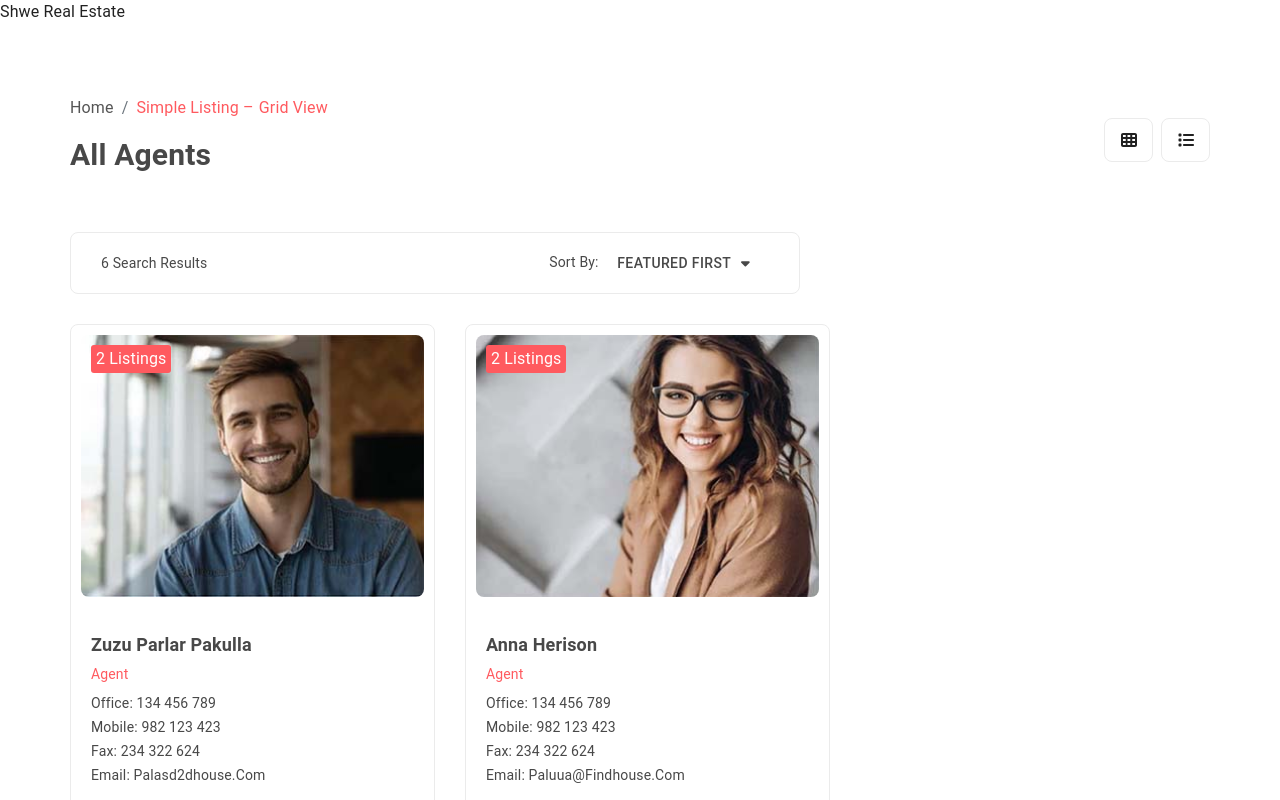
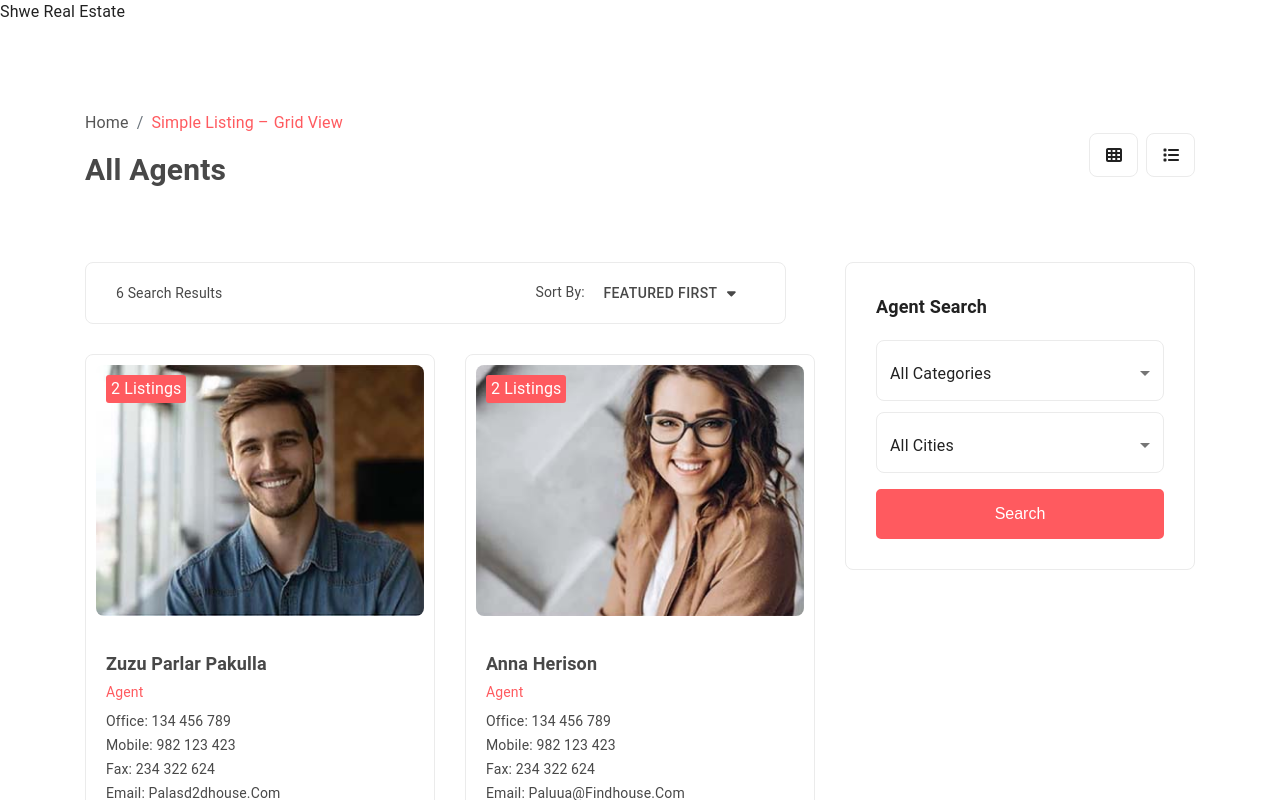
Before and after one commit to zakumialexes/real-estate, a React (Create React App) app: page / in a window 1280 px wide. Shown: the top 800 px of the page. Built offline with nearby package versions, Linux system fonts and the light colour scheme; data requests are answered from the project's data file.

Commit message:
Added: search

```diff
--- a/src/pages/agent-list/agent-list..jsx
+++ b/src/pages/agent-list/agent-list..jsx
@@ -1,15 +1,18 @@
 import style from "./agent-list.module.scss"
 import {FontAwesomeIcon} from "@fortawesome/react-fontawesome";
 import {faList, faTableCells} from "@fortawesome/free-solid-svg-icons";
+import FilterListIcon from '@mui/icons-material/FilterList';
 import {useState} from "react";
 import LeftSide from "./left-side/left-side";
 import usePaginate from "./pagination";
+import RightSide from "./right-side/right-side";
 
 
 function AgentList(props) {
     const [sortBy, setSortBy] = useState(0);
     const [paginationPage, setPaginationPage] = useState(1);
     const [isGrid, setIsGrid] = useState(true);
+    const [showSearchOverlay, setShowSearchOverlay] = useState(false)
 
     const {totalPageCount, paginatedData: paginatedAgent} = usePaginate("agent-list", paginationPage, 6);
     return (
@@ -37,12 +40,22 @@ function AgentList(props) {
                                 <FontAwesomeIcon icon={faList}/>
                             </li>
                         </ul>
+                        <div className={style.leftOverlayBtn}
+                             onClick={() => setShowSearchOverlay(prevState => !prevState)}>
+                            <div className={style.filter}>
+                                <div className={style.icon}>
+                                    <FilterListIcon/>
+                                </div>
+                                Show Filter
+                            </div>
+                        </div>
                     </div>
                 </div>
                 <div className={style.content}>
                     <LeftSide isGrid={isGrid} setSortBy={setSortBy} sortBy={sortBy} agents={paginatedAgent}
                               paginationPage={paginationPage} setPaginationPage={setPaginationPage}
                               totalPageCount={totalPageCount}/>
+                    <RightSide showSearchOverlay={showSearchOverlay}/>
                 </div>
             </div>
         </div>
--- a/src/pages/agent-list/agent-list.module.scss
+++ b/src/pages/agent-list/agent-list.module.scss
@@ -1,7 +1,13 @@
 $textOrange: #ff5a5f;
+$orangeDarker: #f53c41;
 $textDark: #484848;
 .section {
   padding: 60px 0;
+}
+
+.flexFull {
+  flex: 0 0 100%;
+  max-width: 100%;
 }
 
 .container {
@@ -11,10 +17,12 @@ $textDark: #484848;
 }
 
 .header {
+  padding: 15px;
   display: flex;
+  flex-wrap: wrap;
 
   .breadcrumbContainer {
-    width: 50%;
+    @extend .flexFull;
     margin-bottom: 55px;
 
     * {
@@ -37,9 +45,11 @@ $textDark: #484848;
         -webkit-font-smoothing: antialiased;
 
       }
-.currentViewName{
-  margin-left: 5px;
-}
+
+      .currentViewName {
+        margin-left: 5px;
+      }
+
       li:last-child {
         padding-left: 0.5rem;
         color: $textOrange;
@@ -62,17 +72,19 @@ $textDark: #484848;
   }
 
   .listing {
+    @extend .flexFull;
+    display: flex;
+    justify-content: space-between;
     width: 50%;
     margin-top: 18px;
     position: relative;
     text-align: right;
 
     ul {
+      padding: 0;
       list-style-type: none;
       display: flex;
       justify-content: flex-end;
-      width: 100%;
-
 
       li {
         background-color: #ffffff;
@@ -100,3 +112,60 @@ $textDark: #484848;
 .content {
   display: flex;
 }
+
+.leftOverlayBtn {
+  @media (min-width: 900px) {
+    display: none;
+  }
+
+  .icon {
+    height: 50px;
+    border-bottom-left-radius: 8px;
+    border-top-left-radius: 8px;
+    box-sizing: border-box;
+    background-color: #f53c41;
+    left: 0;
+    position: absolute;
+    width: 48px;
+    color: #ffffff;
+    text-align: center;
+
+    svg {
+      margin-top: 10px;
+    }
+  }
+
+  .filter {
+    position: relative;
+    padding-left: 45px;
+    background-color: #ff5a5f;
+    border-radius: 8px;
+    color: #ffffff;
+    cursor: pointer;
+    font-size: 16px;
+    font-weight: bold;
+    height: 50px;
+    line-height: 50px;
+    overflow: hidden;
+    text-align: center;
+    width: 170px;
+    z-index: 999;
+    box-shadow: 0 1px 4px 0 rgba(255, 90, 95, 0.3);
+  }
+}
+
+@media (min-width: 900px) {
+  .header {
+    .breadcrumbContainer {
+      flex: 0 0 50%;
+      max-width: 50%;
+    }
+
+    .listing {
+      flex: 0 0 50%;
+      max-width: 50%;
+      justify-content: end;
+    }
+
+  }
+}
--- a/src/pages/agent-list/left-side/left-side.module.scss
+++ b/src/pages/agent-list/left-side/left-side.module.scss
@@ -3,6 +3,7 @@ $textDark: #484848;
 .leftSide {
   flex: 0 0 66.666667%;
   max-width: 66.666667%;
+  padding: 0 15px;
 }
 
 .searchHeader {
--- /dev/null
+++ b/src/pages/agent-list/right-side/agent-search.jsx
@@ -0,0 +1,99 @@
+import {FontAwesomeIcon} from "@fortawesome/react-fontawesome";
+import {faCheck} from "@fortawesome/free-solid-svg-icons";
+import {Select, styled} from "@mui/material";
+import MenuItem from "@mui/material/MenuItem";
+import style from "./right-side.module.scss";
+
+const CustomSelect = styled(Select)(({theme}) => ({
+    width: "100%",
+    textTransform: "capitalize",
+    marginBottom: "1rem",
+    legend: {
+        display: "none"
+    },
+    ".Mui-focused": {
+        border: '1px solid rgb(235, 235, 235)',
+    },
+    "& fieldset": {
+        border: '1px solid rgb(235, 235, 235) !important',
+        borderRadius: '8px',
+        color: '#484848',
+        fontSize: '14px',
+        paddingLeft: '20px',
+    },
+    "& Mui-selected": {
+        backgroundColor: "red"
+    },
+    ul: {
+        padding: 0
+    },
+    "& .MuiSelect-select": {
+        span: {
+            display: "none"
+        }
+    },
+    ".MuiPaper-elevation": {
+        boxShadow: "none"
+    }
+}));
+const CustomMenuItem = styled(MenuItem)(({theme}) => ({
+    textTransform: "capitalize",
+    span: {display: "none"},
+    "&.Mui-selected": {
+        backgroundColor: "#f7f7f7",
+        display: "inline-flex",
+        justifyContent: "space-between",
+        width: "100%",
+        span: {
+            display: "block"
+        },
+        "&:hover": {
+            backgroundColor: "#f7f7f7"
+        }
+    },
+    "&.MuiInputBase-input": {
+        span: {
+            display: "none"
+        }
+    }
+}));
+
+const categories = ["all", "apartment", "bungalow", "condo", "house", "land", "single family"]
+const cities = ["all", "atlanta", 'florida', "los angeles", "miami", "new york", "orlando"]
+export default function AgentSearch({category, handleCategoryChange, city, handleCityChange}) {
+    return (
+        <>
+            <CustomSelect
+                labelId="category"
+                id="category-select"
+                value={category}
+                label="category"
+                onChange={handleCategoryChange}
+            >
+                {categories.map((category, i) => (
+                    <CustomMenuItem value={category} key={i}>
+                        {category === "all" ? "All Categories" : category}
+                        <span><FontAwesomeIcon icon={faCheck}/></span>
+                    </CustomMenuItem>
+                ))}
+            </CustomSelect>
+            <CustomSelect
+                labelId="demo-simple-select-label"
+                id="demo-simple-select"
+                value={city}
+                label="Age"
+                onChange={handleCityChange}
+            >
+                {cities.map((item, i) => (
+                    <CustomMenuItem value={item} key={i}>
+                        {item === "all" ? "All Cities" : item}
+                        <span><FontAwesomeIcon icon={faCheck}/></span>
+                    </CustomMenuItem>
+                ))}
+            </CustomSelect>
+            <button className={style.searchBtn}>Search</button>
+        </>
+
+
+    )
+}
--- /dev/null
+++ b/src/pages/agent-list/right-side/right-side.jsx
@@ -0,0 +1,28 @@
+import style from "./right-side.module.scss"
+import {useState} from "react";
+import AgentSearch from "./agent-search";
+import SearchOverlay from "./search-overlay/search-overlay";
+
+export default function RightSide({showSearchOverlay}) {
+    const [category, setCategory] = useState("all");
+    const [city, setCity] = useState("all");
+
+    const handleCategoryChange = (event) => {
+        setCategory(event.target.value);
+    };
+    const handleCityChange = (event) => {
+        setCity(event.target.value);
+    };
+    return (
+        <>
+            <div className={style.rightSide}>
+                <div className={style.agentSearch}>
+                    <h4>Agent Search</h4>
+                    <AgentSearch category={category} city={city} handleCategoryChange={handleCategoryChange}
+                                 handleCityChange={handleCityChange}/>
+                </div>
+            </div>
+            <SearchOverlay/>
+        </>
+    )
+}
--- /dev/null
+++ b/src/pages/agent-list/right-side/right-side.module.scss
@@ -0,0 +1,36 @@
+$orange: #ff5a5f;
+.rightSide {
+  flex: 0 0 33.333333%;
+  max-width: 33.333333%;
+  padding: 0 15px;
+}
+
+.agentSearch {
+  border: 1px solid rgb(235, 235, 235);
+  border-radius: 8px;
+  background-color: #ffffff;
+  margin-bottom: 30px;
+  padding: 30px;
+
+  & > h4 {
+    font-size: 18px;
+    margin: 0 0 25px;
+  }
+}
+
+.searchBtn {
+  background-color: $orange;
+  border: 2px solid $orange;
+  border-radius: 5px;
+  color: #ffffff;
+  transition: all 0.3s ease;
+  height: 50px;
+  width: 100%;
+  font-size: 1rem;
+
+  &:hover {
+    cursor: pointer;
+    background-color: transparent;
+    color: $orange;
+  }
+}
--- /dev/null
+++ b/src/pages/agent-list/right-side/search-overlay/search-overlay.jsx
@@ -0,0 +1,8 @@
+import style from "./search-overlay.module.scss"
+export default function SearchOverlay() {
+    return (
+        <>
+            <div className={style.searchOverlay}></div>
+        </>
+    )
+}
```
Also changed, not shown: src/pages/agent-list/right-side/search-overlay/search-overlay.module.scss (added).
